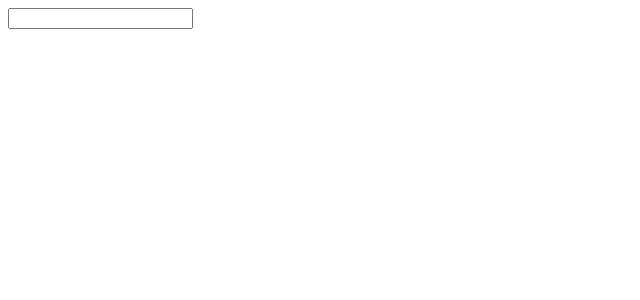
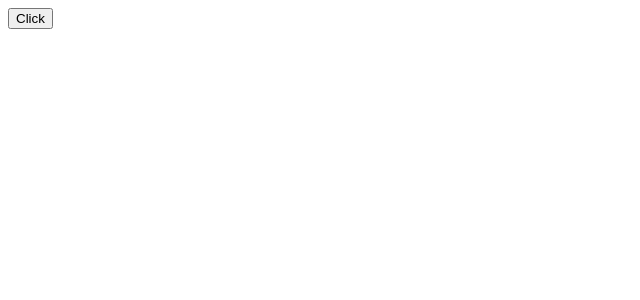
Before and after one commit to Shumer-1/VueJS, a Vue app: page / in a window 1280 px wide. Shown: the top 300 px of the page, without its empty margins (0-640 px from the left). Built offline with nearby package versions, Linux system fonts and the light colour scheme.

Commit message:
first_emit

```diff
--- a/src/App.vue
+++ b/src/App.vue
@@ -1,26 +1,16 @@
 <script setup>
-  import {
-    ref,
-    reactive,
-    watchEffect,
-    watch } from "vue";
-  import css from "./App.module.css"
-  import Cards from "./components/Cards/Cards.vue"
+ import {ref} from "vue";
+ import Header from "./components/Header/Header.vue";
 
-    const cards = ["card_1", "card_2", "card_3"];
-    const text = ref("");
+ const isShow = ref(false);
 
-
+ function a(number){
+  console.log("Click - take this digit:", number);
+  isShow.value = true;
+ };
 </script>
 
 <template>
-  <input v-model="text"/>
-  <template v-for="card in cards">
-    <Cards v-if="text === 'show me cards'">
-        <template #slot_2>
-          <div :class="css.myClass_1" >{{ card }}</div>
-        </template>
-        <template #slot_1> {{ card }} </template>
-    </Cards>
-  </template>
+  <Header @myEvent="a"></Header>
+  <p v-if="isShow">Надо же, на кнопочку нажал</p>
 </template>
--- a/src/components/Header/Header.vue
+++ b/src/components/Header/Header.vue
@@ -1,11 +1,9 @@
 <script setup>
-import {
-    ref} from "vue";
-const props = defineProps(["foo", "bar"]);
-const time = ref(Date.now());
-const timeIntervalid = ref(0);
+    defineEmits(["myEvent"]);
 </script>
 
 <template>
-    <div>{{ foo }} {{ bar }}</div>
+    <div>
+        <button @click="$emit('myEvent', 12)">Click</button>
+    </div>
 </template>
```
